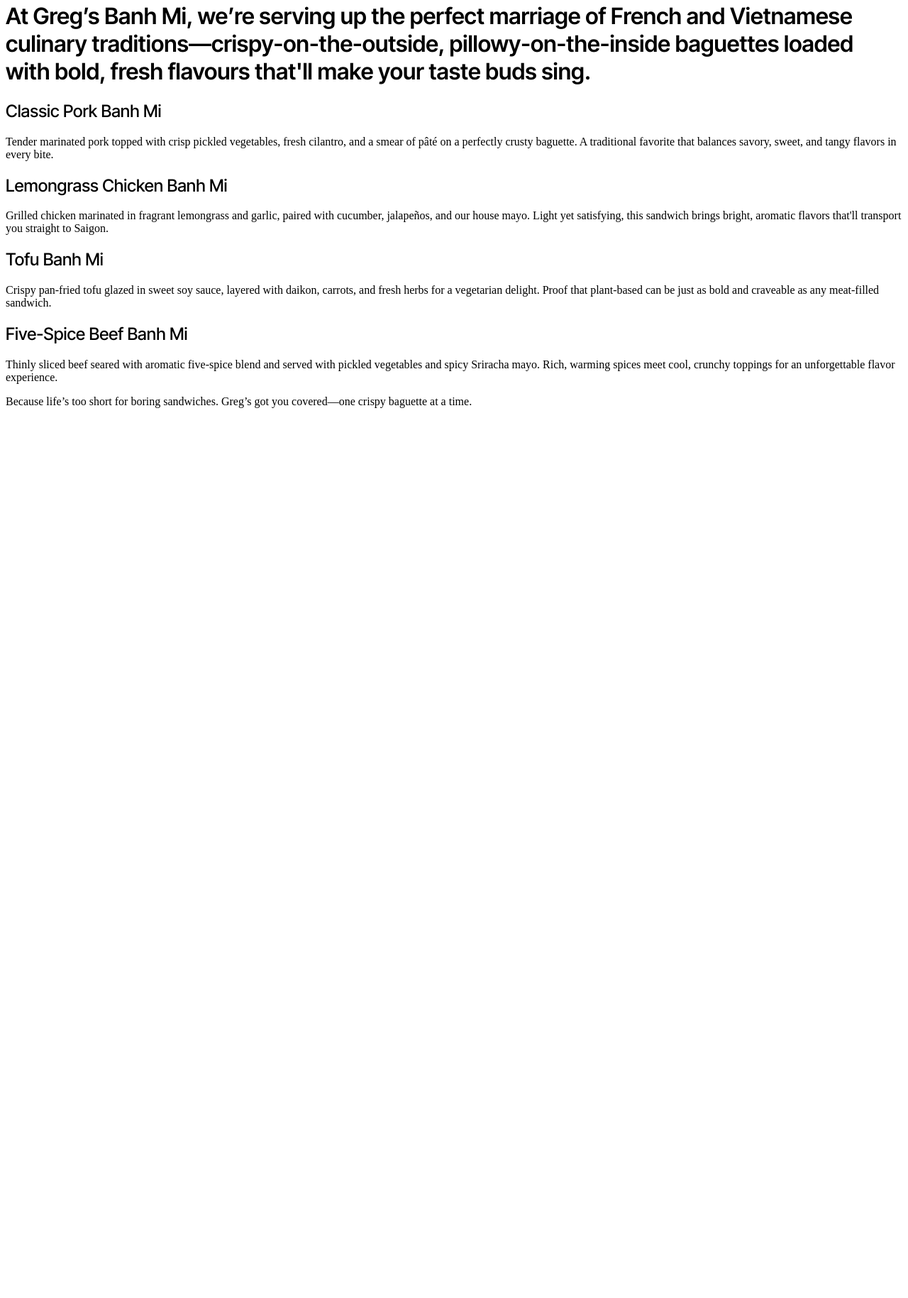
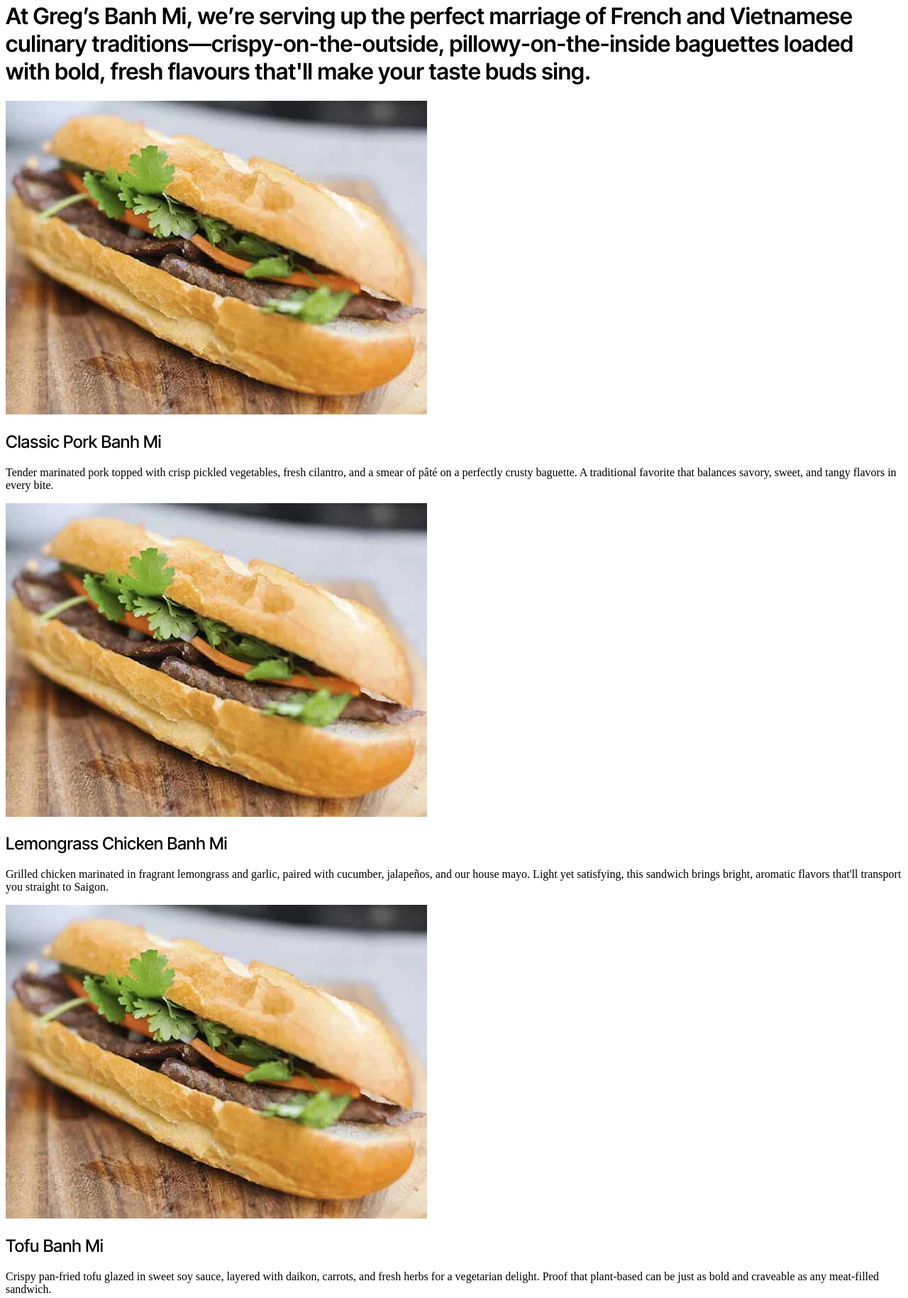
Before and after one commit to trin600/exercise-6-, a plain HTML site: page index.html in a window 1280 px wide. Shown: the part 120-1949 px from the top of the page at 71% size. Before the commit the page ends 800 px from the top, so only its background shows below. Drawn offline with Linux system fonts and the light colour scheme; a web font is replaced by a local one.

Commit message:
( ◕ ◞ ◕ ) auto commit

```diff
--- a/index.html
+++ b/index.html
@@ -46,12 +46,14 @@
       display: inline-block;
       margin-right: 30px;
       font-size: 20;
-
-
       }
 
       a{
        text-decoration: none;
+      }
+
+      a:hover{
+       color: red
       }
 
     </style>
@@ -67,19 +69,37 @@
       <li><a href="#">Contact</a></li>
     </ul>
 
+
+
     <h1>At Greg’s Banh Mi, we’re serving up the perfect marriage of French and Vietnamese culinary traditions&mdash;crispy-on-the-outside, pillowy-on-the-inside baguettes loaded with bold, fresh flavours that'll make your taste buds sing.</h1>
 
+
+     <div class="container">
+
+    <div class="grid-item">
+      <img src="banh-mi.jpg" alt="banh-mi">
       <h2>Classic Pork Banh Mi</h2>
       <p>Tender marinated pork topped with crisp pickled vegetables, fresh cilantro, and a smear of p&acirc;t&eacute; on a perfectly crusty baguette. A traditional favorite that balances savory, sweet, and tangy flavors in every bite.</p>
+    </div>
 
+    <div class="grid-item">
+      <img src="banh-mi.jpg" alt="banh-mi">
       <h2>Lemongrass Chicken Banh Mi</h2>
       <p>Grilled chicken marinated in fragrant lemongrass and garlic, paired with cucumber, jalape&ntilde;os, and our house mayo. Light yet satisfying, this sandwich brings bright, aromatic flavors that'll transport you straight to Saigon.</p>
+    </div>
 
+    <div class="grid-item">
+      <img src="banh-mi.jpg" alt="banh-mi">
       <h2>Tofu Banh Mi</h2>
       <p>Crispy pan-fried tofu glazed in sweet soy sauce, layered with daikon, carrots, and fresh herbs for a vegetarian delight. Proof that plant-based can be just as bold and craveable as any meat-filled sandwich.</p>
+    </div>
 
+    <div class="grid-item">
+      <img src="banh-mi.jpg" alt="banh-mi">
       <h2>Five-Spice Beef Banh Mi</h2>
       <p>Thinly sliced beef seared with aromatic five-spice blend and served with pickled vegetables and spicy Sriracha mayo. Rich, warming spices meet cool, crunchy toppings for an unforgettable flavor experience.</p>
+    </div>
+  </div>
 
     <footer>
       <p>Because life’s too short for boring sandwiches. Greg’s got you covered&mdash;one crispy baguette at a time.</p>
```
Lines whose indentation alone changed are shown as unchanged.
